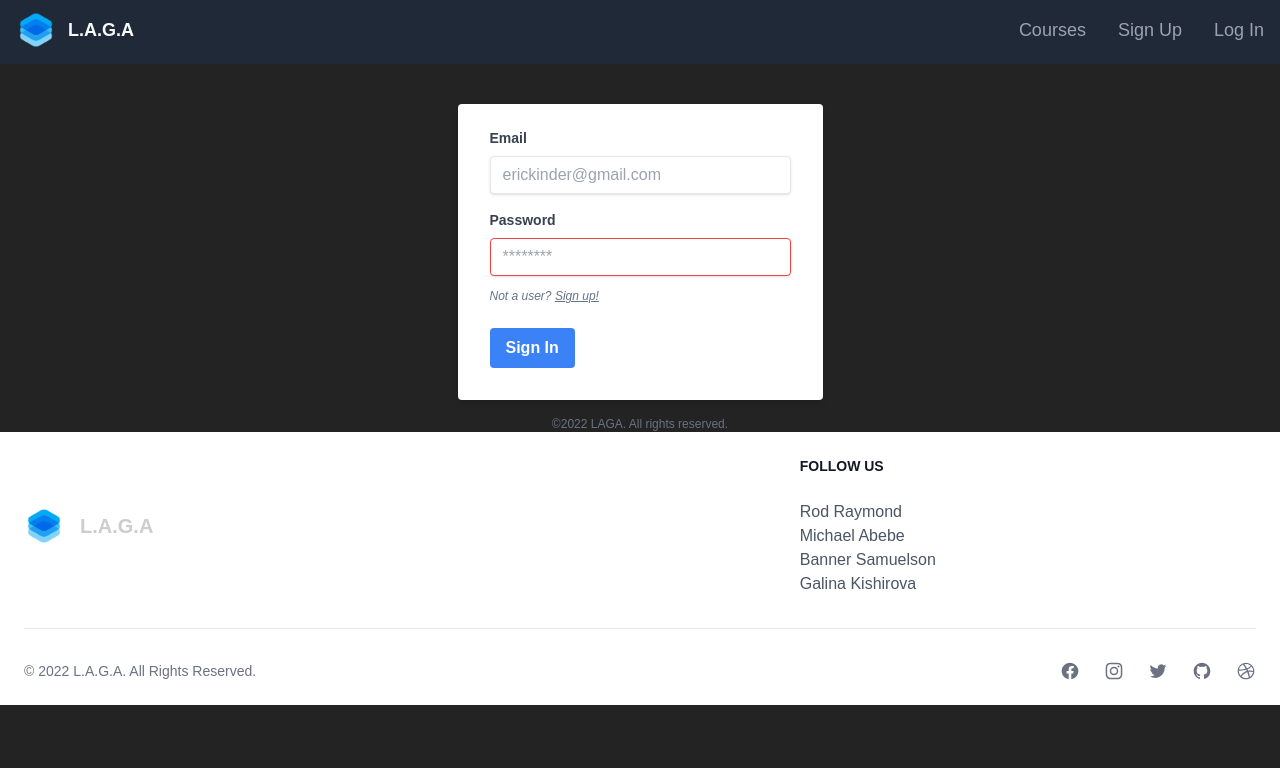
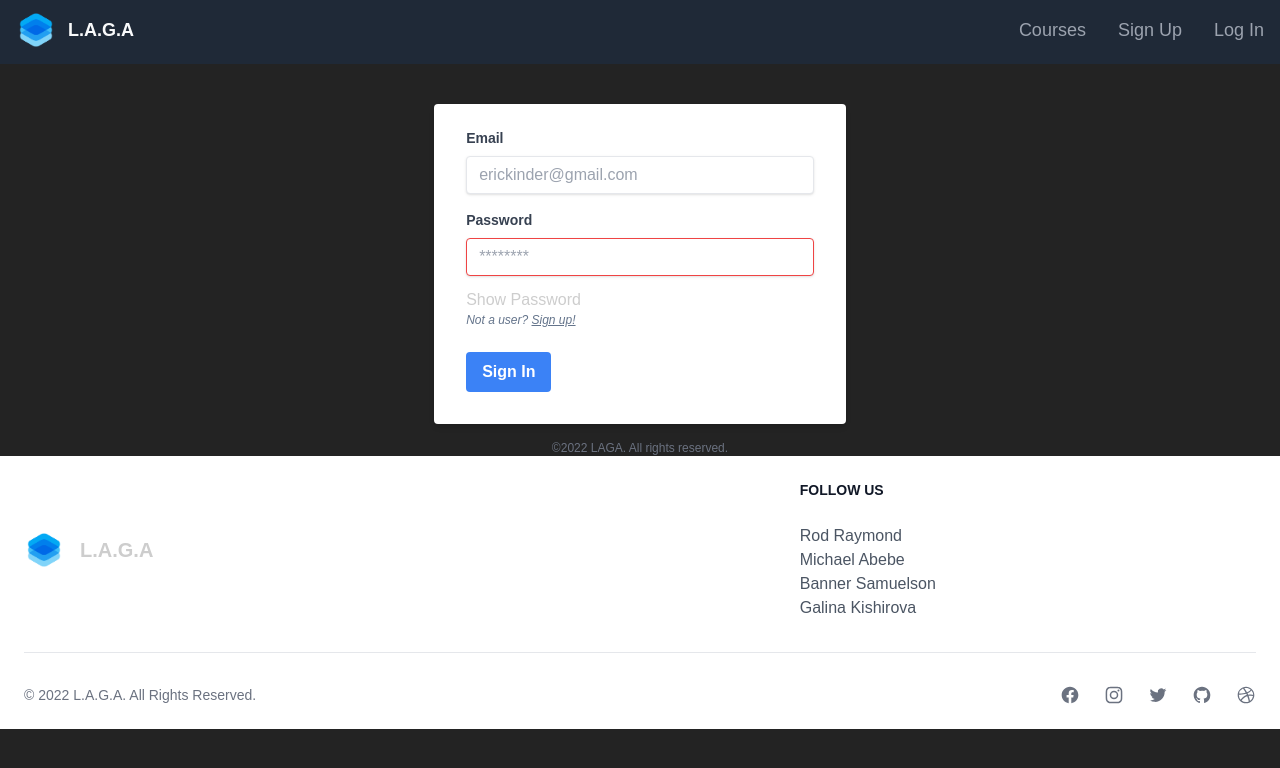
Before and after one commit to bannersamuelson/Life-After-General-Assembly, a React (Create React App) app in the folder lab/: page /login in a window 1280 px wide. Shown: the top 768 px of the page. Built offline with nearby package versions, Linux system fonts and the light colour scheme; what tailwind-hamburgers would draw is missing.

Commit message:
show and hide password entry field

```diff
--- a/lab/src/screen/Login/Login.jsx
+++ b/lab/src/screen/Login/Login.jsx
@@ -6,6 +6,8 @@ import { loginUser } from "../../services/apiconfig";
 
 export default function Login(props) {
   const navigate = useNavigate()
+  const [hidePassword, setHidePassword] = useState("password");
+  const [oldPassword, setOldPassword] = useState("text");
   const [user, setUser] = useState({
     email: "",
     password: "",
@@ -41,7 +43,12 @@ const handleSubmit = async (e)=>{
       [id]: value,
     }))
   };
-
+  const Toggle = (e) => {
+    e.preventDefault();
+    let temp = hidePassword;
+    setHidePassword(oldPassword);
+    setOldPassword(temp);
+}
   return (
     <div className="grid justify-items-center w-full mt-10">
       <form onSubmit={handleSubmit} className="bg-white shadow-md rounded px-8 pt-6 pb-8 mb-4">
@@ -62,12 +69,13 @@ const handleSubmit = async (e)=>{
             Password
           </label>
           <input
-            type="text"
+            type={hidePassword}
             placeholder="********"
             id="password"
             value={user.password}
             onChange={handleInput}
             className="focus:placeholder-transparent shadow appearance-none border border-red-500 rounded w-full py-2 px-3 text-gray-700 mb-3 leading-tight focus:outline-none focus:shadow-outline" />
+          <button onClick={(e)=>{Toggle(e)}}>Show Password</button>
           <p className="text-slate-500 text-xs italic">Not a user? <Link className="underline hover:cursor-pointer hover:text-red-100" to='/signup'>Sign up!</Link></p>
         </div>
         <div className="flex items-center justify-between">
```
